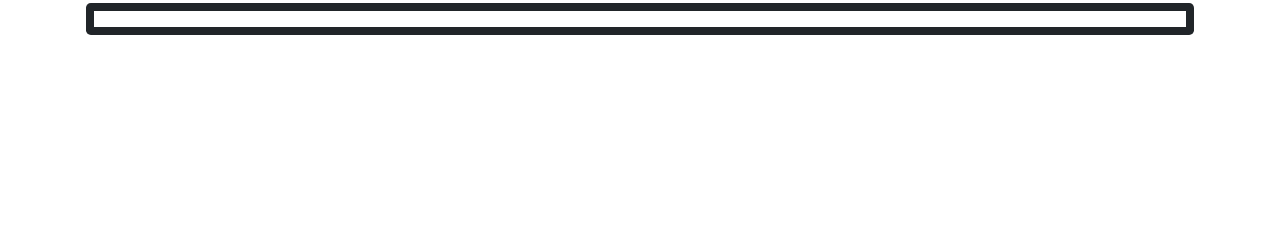
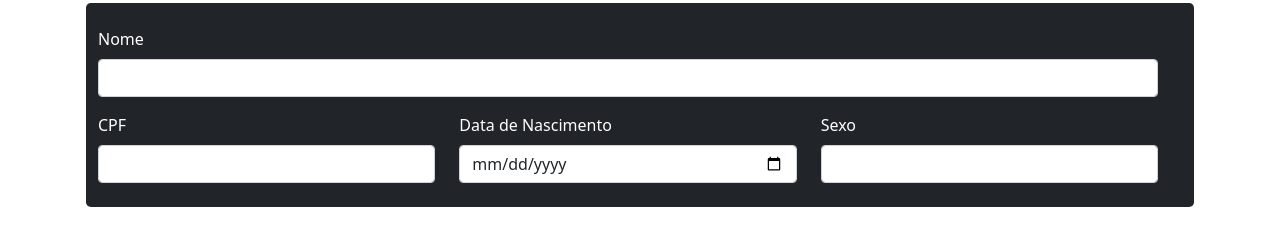
Before and after one commit to devlhm/FirebaseWeb, a plain HTML site: page index.html in a window 1280 px wide. Shown: the part 69-314 px from the top of the page. Drawn offline with nearby package versions, Linux system fonts and the light colour scheme.

Commit message:
Second commit

```diff
--- a/index.html
+++ b/index.html
@@ -1,32 +1,51 @@
 <!DOCTYPE html>
 <html lang="pt-br">
+
 <head>
   <meta charset="UTF-8" />
   <meta name="viewport" content="width=device-width, initial-scale=1.0" />
   <title>Firebase App</title>
 
-    <link
-      href="https://cdn.jsdelivr.net/npm/bootstrap@5.1.3/dist/css/bootstrap.min.css"
-      rel="stylesheet"
-      integrity="sha384-1BmE4kWBq78iYhFldvKuhfTAU6auU8tT94WrHftjDbrCEXSU1oBoqyl2QvZ6jIW3"
-      crossorigin="anonymous"
-    />
-    <script
-      src="https://cdn.jsdelivr.net/npm/bootstrap@5.1.3/dist/js/bootstrap.bundle.min.js"
+  <link href="https://cdn.jsdelivr.net/npm/bootstrap@5.1.3/dist/css/bootstrap.min.css" rel="stylesheet"
+    integrity="sha384-1BmE4kWBq78iYhFldvKuhfTAU6auU8tT94WrHftjDbrCEXSU1oBoqyl2QvZ6jIW3" crossorigin="anonymous" />
+  <script src="https://cdn.jsdelivr.net/npm/bootstrap@5.1.3/dist/js/bootstrap.bundle.min.js"
     integrity="sha384-ka7Sk0Gln4gmtz2MlQnikT1wXgYsOg+OMhuP+IlRH9sENBO0LRn5q+8nbTov4+1p"
-      crossorigin="anonymous"
-    ></script>
+    crossorigin="anonymous"></script>
   <link rel="stylesheet" href="css/style.css">
 </head>
+
 <body>
   <div class="container p-3">
     <h1 class="text-center">Cadastro Social</h1>
 
     <div id="form-bg" class="p-2 bg-dark rounded-3">
-              <form class="p-2 bg-white">
-                <div class="row"></div>
+      <form class="p-2 bg-dark">
+        <div class="row p-2">
+          <div class="form-group col container">
+            <label for="nome" class="row text-white form-label">Nome</label>
+            <input type="text" class="row form-control" name="nome" id="nome">
+          </div>
+        </div>
+        <div class="row p-2">
+          <div class="form-group col container">
+            <label for="cpf" class="row text-white form-label">CPF</label>
+            <input type="text" class="row form-control" name="cpf" id="cpf">
+          </div>
+
+          <div class="form-group col container">
+            <label for="data" class="row text-white form-label">Data de Nascimento</label>
+            <input type="date" class="row form-control" name="data" id="data">
+          </div>
+
+          <div class="form-group col container">
+            <label for="sexo" class="row text-white form-label">Sexo</label>
+            <input type="text" class="row form-control" name="sexo" id="sexo">
+          </div>
+        </div>
+
       </form>
     </div>
   </div>
 </body>
+
 </html>
```
Lines whose indentation alone changed are shown as unchanged.
